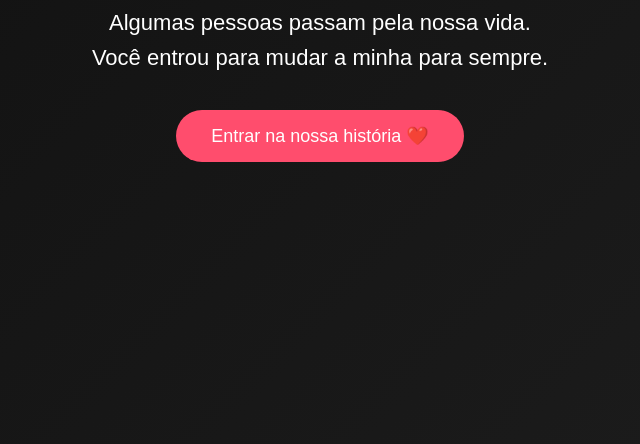
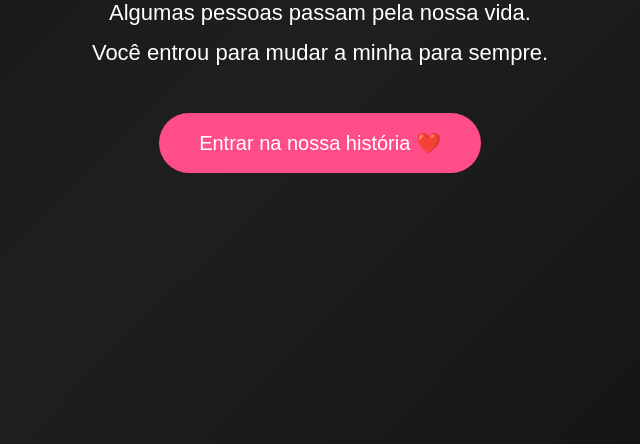
Before and after one commit to zoro98555-stack/Jo-o-Gabriel-e-Luana-, a plain HTML site: page index.html in a window 1280 px wide. Shown: the part 356-800 px from the top of the page, without its empty margins (320-960 px from the left). Drawn offline with Linux system fonts and the light colour scheme.

Commit message:
Update style.css

```diff
--- a/style.css
+++ b/style.css
@@ -5,44 +5,46 @@
 }
 
 body{
-  background:linear-gradient(135deg,#0f0f0f,#1d1d1d);
+    background:linear-gradient(135deg,#111,#1f1f1f,#111);
     color:white;
     font-family:Arial,sans-serif;
-  display:flex;
-  justify-content:center;
-  align-items:center;
-  height:100vh;
-  text-align:center;
 }
 
 .hero{
-  max-width:700px;
-  padding:20px;
+    min-height:100vh;
+    display:flex;
+    flex-direction:column;
+    justify-content:center;
+    align-items:center;
+    text-align:center;
+    padding:25px;
 }
 
 h1{
-  color:#ff4d6d;
     font-size:50px;
+    color:#ff4d88;
     margin-bottom:20px;
 }
 
 p{
     font-size:22px;
-  line-height:35px;
-  margin-bottom:35px;
+    line-height:1.8;
+    max-width:700px;
 }
 
 button{
-  background:#ff4d6d;
+    margin-top:40px;
+    padding:18px 40px;
+    border:none;
+    border-radius:50px;
+    background:#ff4d88;
     color:white;
-  border:none;
-  padding:15px 35px;
-  border-radius:50px;
-  font-size:18px;
+    font-size:20px;
     cursor:pointer;
     transition:.3s;
 }
 
 button:hover{
-  transform:scale(1.08);
+    transform:scale(1.05);
+    background:#ff6699;
 }
```
Lines whose indentation alone changed are shown as unchanged.
